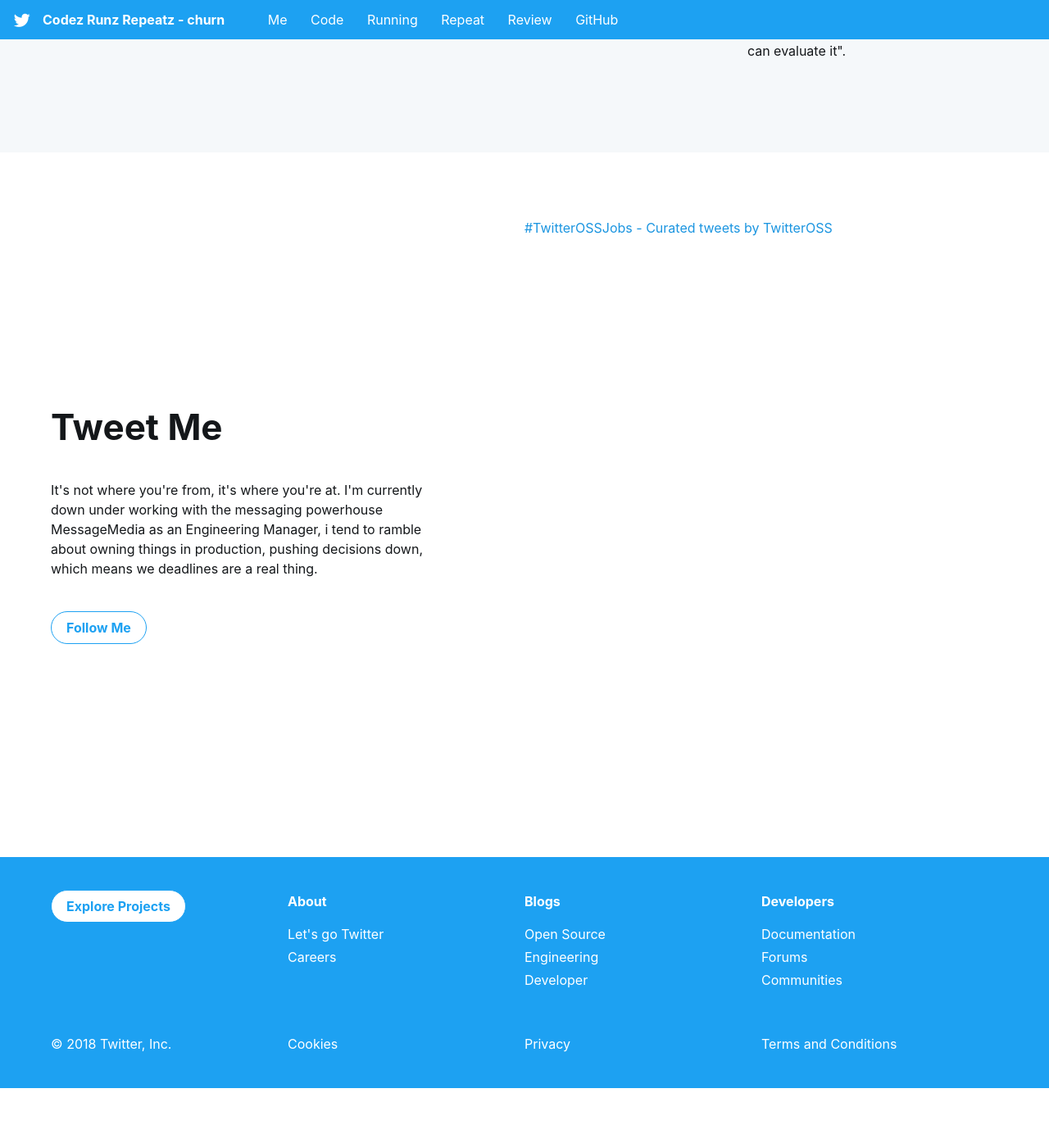
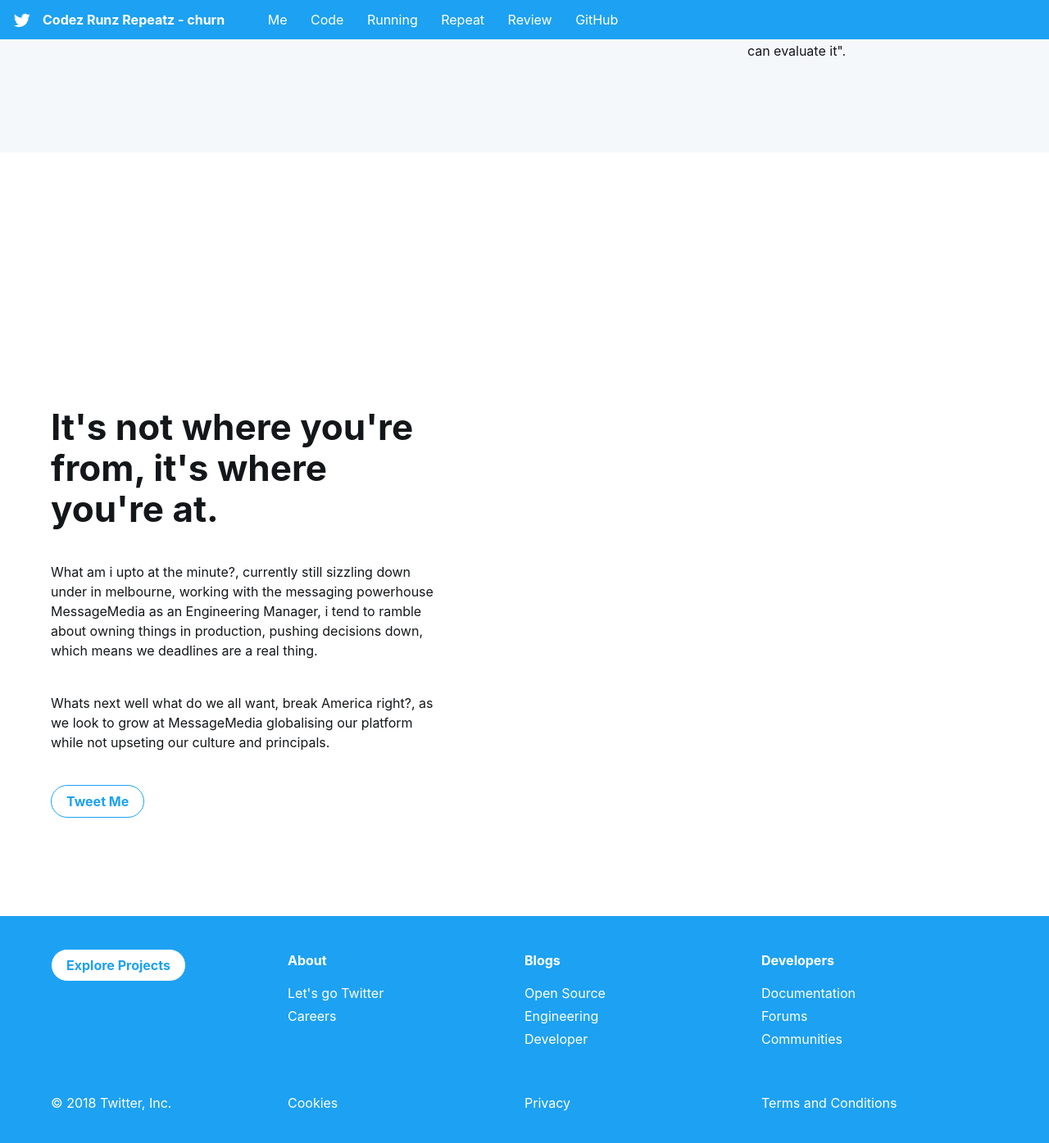
Before and after one commit to codez-runz-repeatz/codez-runz-repeatz.github.io, a Jekyll site: the page built from index.html, in a window 1280 px wide and 1400 px high, scrolled down 1129 px. Shown: the top 1395 px of the window at 82% size. Built offline with Jekyll 4.4.1, drawn with Linux system fonts in a browser that asks for light colours; some web fonts are replaced; comment, search, counter and statistics services are not loaded; before the commit the page ends 2457 px from its top, so only the background shows below that.

Commit message:
update my siple band checks

```diff
--- a/index.html
+++ b/index.html
@@ -58,12 +58,13 @@
 <div class="section">
     <div class="Grid container">
         <div id="career-text" class="Grid-cell left-text u-size5of12 u-after1of12 same-mega-margin">
-            <h1 class="small-title mega-margin career-title">Tweet Me</h1>
-            <p class="mega-margin">It's not where you're from, it's where you're at.  I'm currently down under working with the messaging powerhouse MessageMedia as an Engineering Manager, i tend to ramble about owning things in production, pushing decisions down, which means we deadlines are a real thing.</p>
-            <button onclick="window.open('https://twitter.com/codez_runz_repz')" type="button" class="Button Button--large">Follow Me</button>
+            <h1 class="small-title mega-margin career-title">It's not where you're from, it's where you're at.</h1>
+            <p class="mega-margin">What am i upto at the minute?, currently still sizzling down under in melbourne, working with the messaging powerhouse MessageMedia as an Engineering Manager, i tend to ramble about owning things in production, pushing decisions down, which means we deadlines are a real thing.</p>
+            <p class="mega-margin">Whats next well what do we all want, break America right?, as we look to grow at MessageMedia globalising our platform while not upseting our culture and principals.</p>
+            <button onclick="window.open('https://twitter.com/codez_runz_repz')" type="button" class="Button Button--large">Tweet Me</button>
         </div>
         <div class="Grid-cell timeline-cell u-size1of2">
-            <a class="twitter-timeline" data-height="700px" data-partner="tweetdeck" href="https://twitter.com/codez_runz_repZ?ref_src=twsrc%5Etfw">#TwitterOSSJobs - Curated tweets by TwitterOSS</a> <script async src="https://platform.twitter.com/widgets.js" charset="utf-8"></script>
+            <a class="twitter-timeline" data-height="700px" data-partner="tweetdeck" href="https://twitter.com/codez_runz_repZ?ref_src=twsrc%5Etfw"></a> <script async src="https://platform.twitter.com/widgets.js" charset="utf-8"></script>
         </div>
     </div>
 </div>
```
